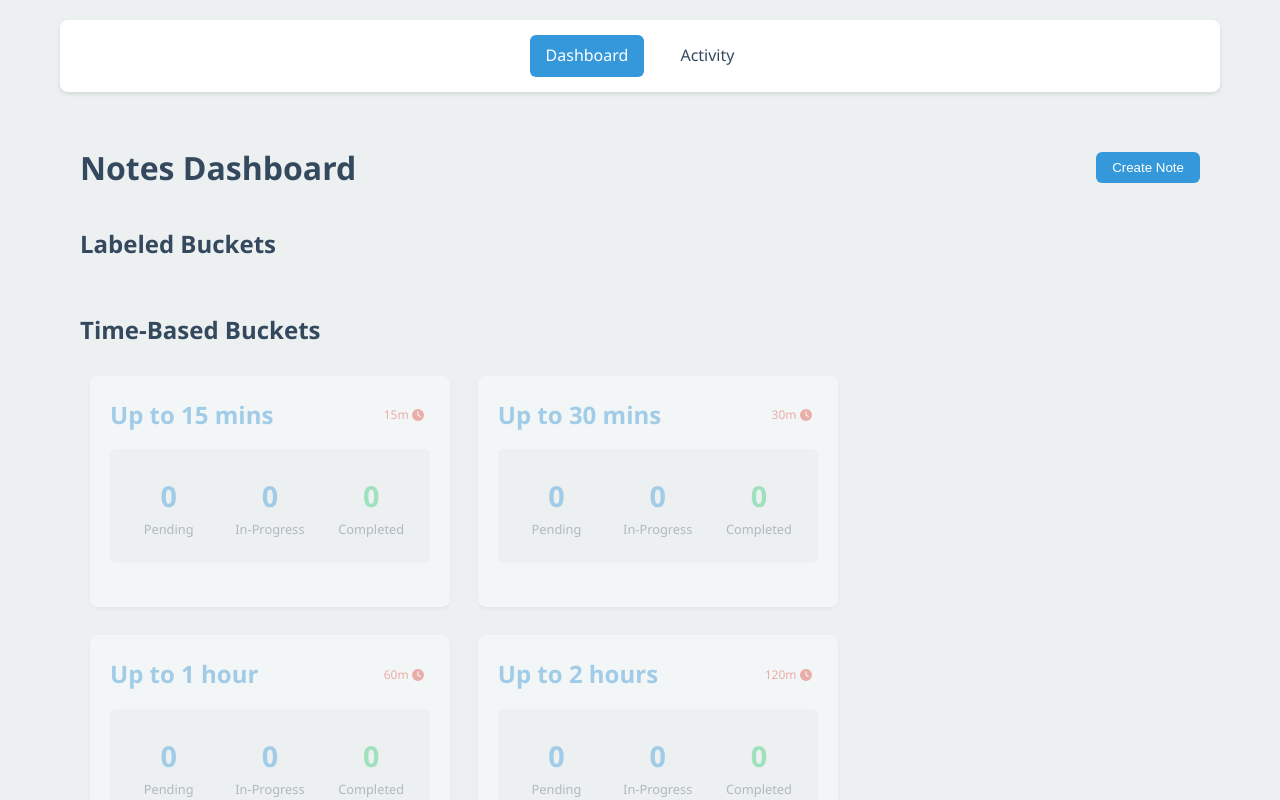
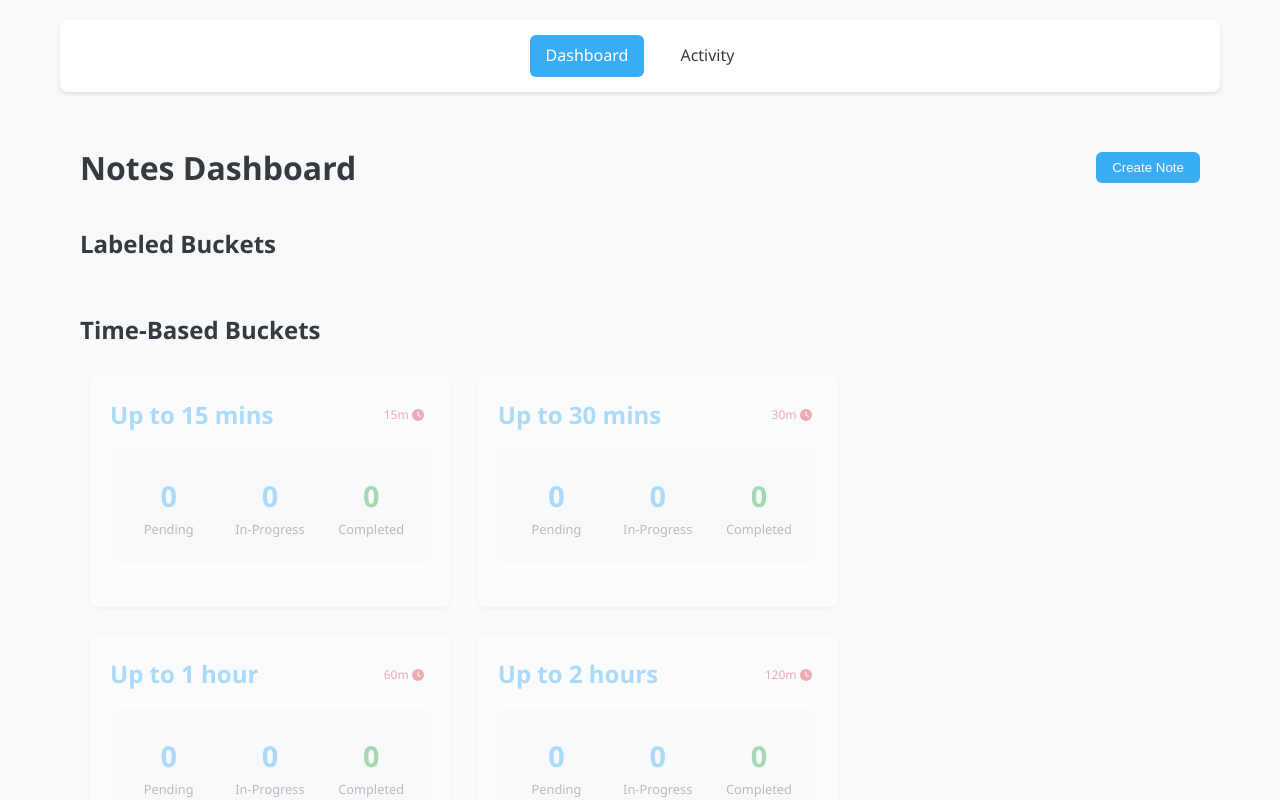
Before and after one commit to InbarTamir/bucket-list, a Vue app: page / in a window 1280 px wide. Shown: the top 800 px of the page. Built offline with nearby package versions, Linux system fonts and the light colour scheme.

Commit message:
fix colors

```diff
--- a/src/App.vue
+++ b/src/App.vue
@@ -10,12 +10,13 @@
 
 <style lang="scss">
 :root {
-  --primary: #3498db;
-  --secondary: #2ecc71;
-  --danger: #e74c3c;
-  --warning: #f1c40f;
-  --dark: #34495e;
-  --light: #ecf0f1;
+  --primary: #38acf7;
+  --secondary: #6c757d;
+  --success: #28a745;
+  --danger: #dc3545;
+  --danger-rgb: 220, 53, 69;
+  --dark: #343a40;
+  --light: #f8f9fa;
   --shadow: rgba(0, 0, 0, 0.1);
 }
 
--- a/src/components/Bucket.vue
+++ b/src/components/Bucket.vue
@@ -142,7 +142,7 @@ export default {
 
     .time-indicator {
       font-size: 0.5em;
-      color: var(--danger, #dc3545);
+      color: var(--danger); // Changed from active to danger
       padding: 2px 6px;
       border-radius: 4px;
       font-weight: normal;
@@ -190,12 +190,24 @@ export default {
 
       &.in-progress .number {
         color: var(--danger);
+        animation: bounce 0.8s ease-in-out infinite; // Slightly faster animation
+        font-weight: 900;
       }
 
       &.completed .number {
-        color: var(--secondary);
+        color: var(--success);
       }
     }
   }
 }
+
+@keyframes bounce {
+  0%,
+  100% {
+    transform: scale(1);
+  }
+  50% {
+    transform: scale(1.2); // Slightly bigger bounce
+  }
+}
 </style>
--- a/src/views/Dashboard.vue
+++ b/src/views/Dashboard.vue
@@ -175,7 +175,7 @@ export default {
           }
 
           .label {
-            background: var(--primary);
+            background: var(--active);
             color: white;
             padding: 0.2rem 0.5rem;
             border-radius: 4px;
```
